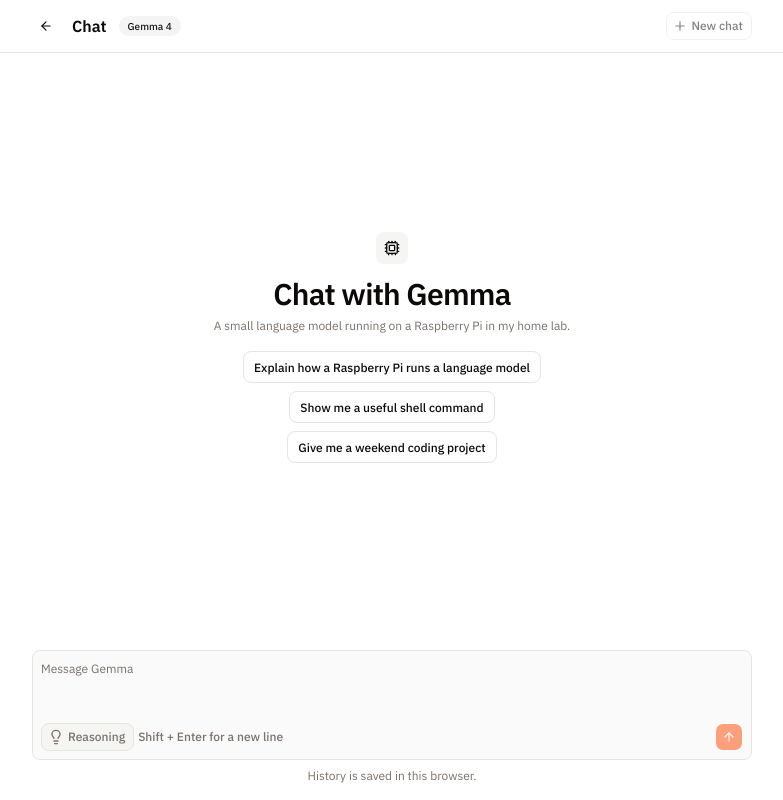
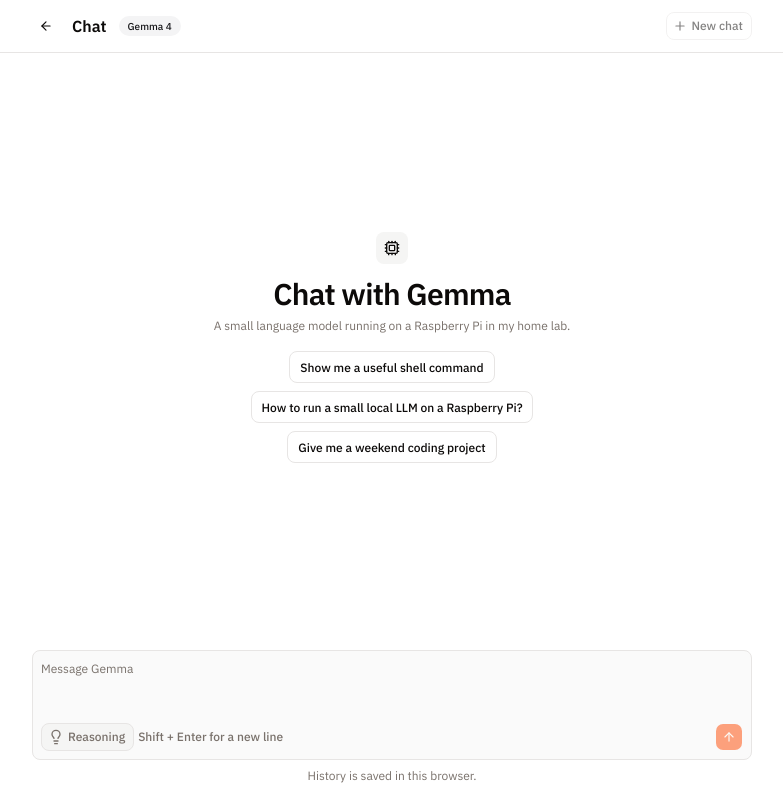
Before and after one commit to tomx-sh/tomd-next, a Next.js app: page /chat in a window 1280 px wide. Shown: the whole page, without its empty margins (248-1031 px from the left). Built offline with nearby package versions, Linux system fonts and the light colour scheme.

Commit message:
Update chat starter prompts

```diff
--- a/src/components/chat.tsx
+++ b/src/components/chat.tsx
@@ -66,8 +66,8 @@ import {
 import { getMessageText, loadChatMessages, saveChatMessages } from "@/lib/chat";
 
 const suggestions = [
-  "Explain how a Raspberry Pi runs a language model",
   "Show me a useful shell command",
+  "How to run a small local LLM on a Raspberry Pi?",
   "Give me a weekend coding project",
 ];
 
```
